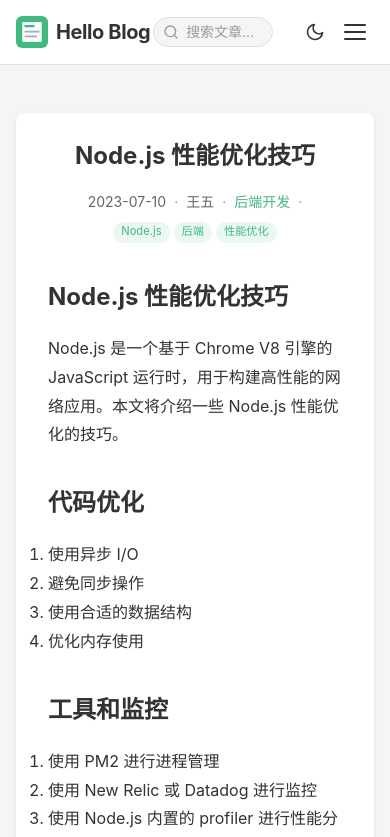
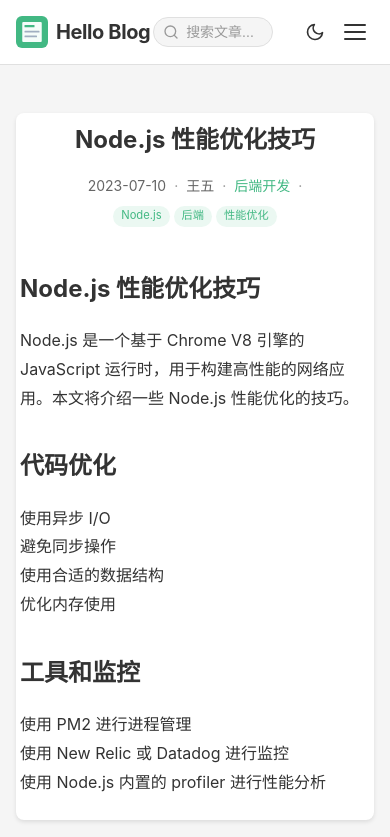
Before and after one commit to dkbnull/hello-blog, a Vue app: page /article/backend/01 in a window 390 px wide. Shown: the top 837 px of the page. Built offline with nearby package versions, Linux system fonts and the light colour scheme.

Commit message:
opt: 文章详情页适配窄屏

```diff
--- a/src/views/ArticleDetail.vue
+++ b/src/views/ArticleDetail.vue
@@ -478,6 +478,9 @@
 .article-body {
   line-height: 1.8;
   color: var(--color-text);
+  overflow-x: auto;
+  overflow-wrap: break-word;
+  word-wrap: break-word;
 }
 
 .article-body :deep(h1),
@@ -509,6 +512,13 @@
   border-radius: var(--radius-sm);
   overflow-x: auto;
   font-family: var(--font-mono);
+  max-width: 100%;
+}
+
+.article-body :deep(.codehilite),
+.article-body :deep(table) {
+  max-width: 100%;
+  overflow-x: auto;
 }
 
 .article-body :deep(pre code) {
@@ -599,6 +609,17 @@
   padding: var(--spacing-md);
   border-radius: var(--radius-sm);
   overflow-x: auto;
+  max-width: 100%;
+}
+
+.html-body :deep(.codehilite) {
+  max-width: 100%;
+  overflow-x: auto;
+}
+
+.html-body :deep(.codehilite pre) {
+  overflow-x: auto;
+  max-width: 100%;
 }
 
 .html-body :deep(pre code) {
@@ -617,6 +638,8 @@
   width: 100%;
   border-collapse: collapse;
   margin-bottom: var(--spacing-md);
+  max-width: 100%;
+  overflow-x: auto;
 }
 
 .html-body :deep(th),
@@ -632,7 +655,7 @@
 
 @media (max-width: 768px) {
   .article-layout {
-    flex-direction: column;
+    gap: var(--spacing-md);
   }
 
   .toc-sidebar {
@@ -640,10 +663,17 @@
   }
 
   .article-content {
+    padding: var(--spacing-md) var(--spacing-sm);
   }
 
   .article-title {
     font-size: 1.5rem;
   }
 }
+
+@media (max-width: 480px) {
+  .article-content {
+    padding: var(--spacing-sm) var(--spacing-xs);
+  }
+}
 </style>
```
